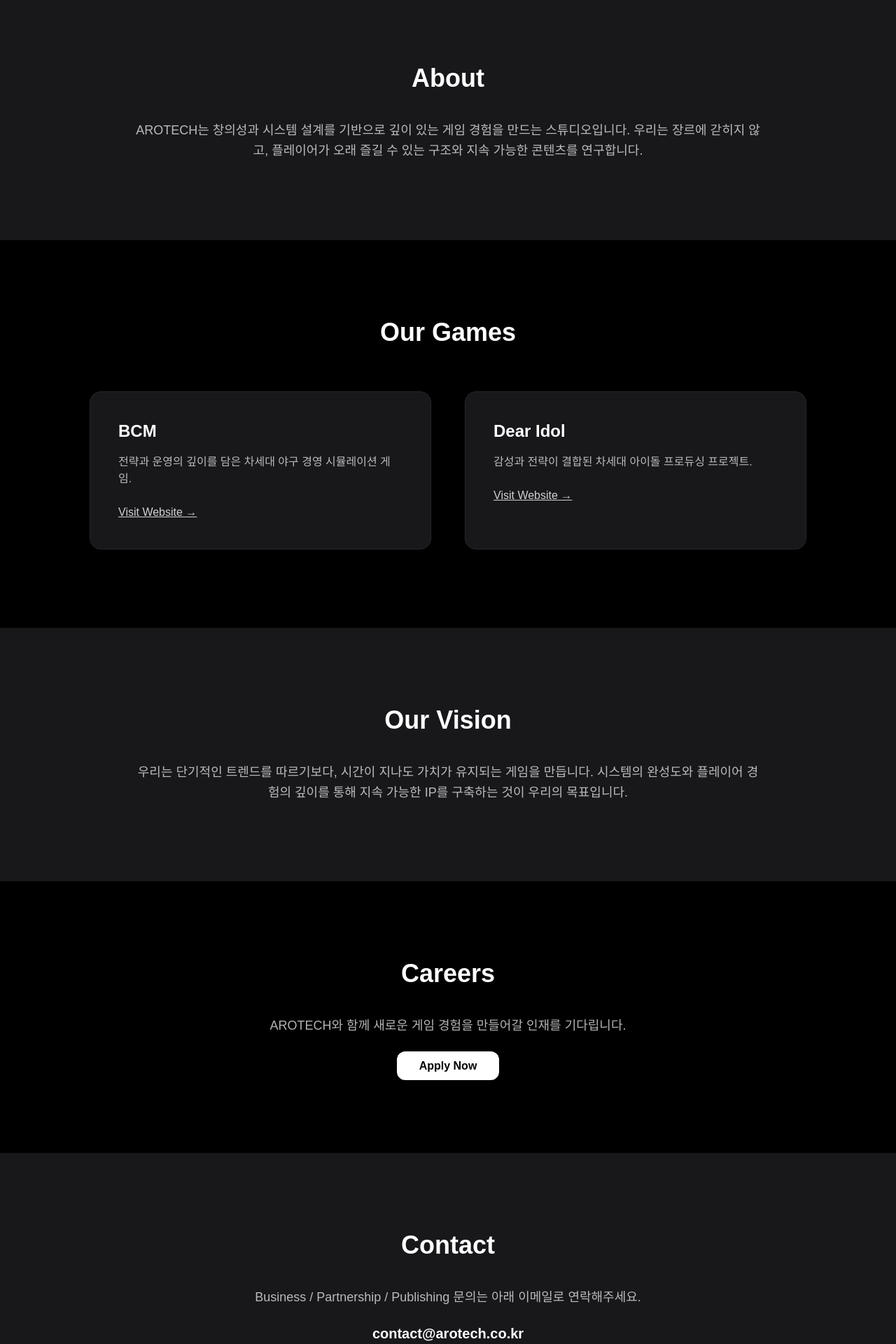
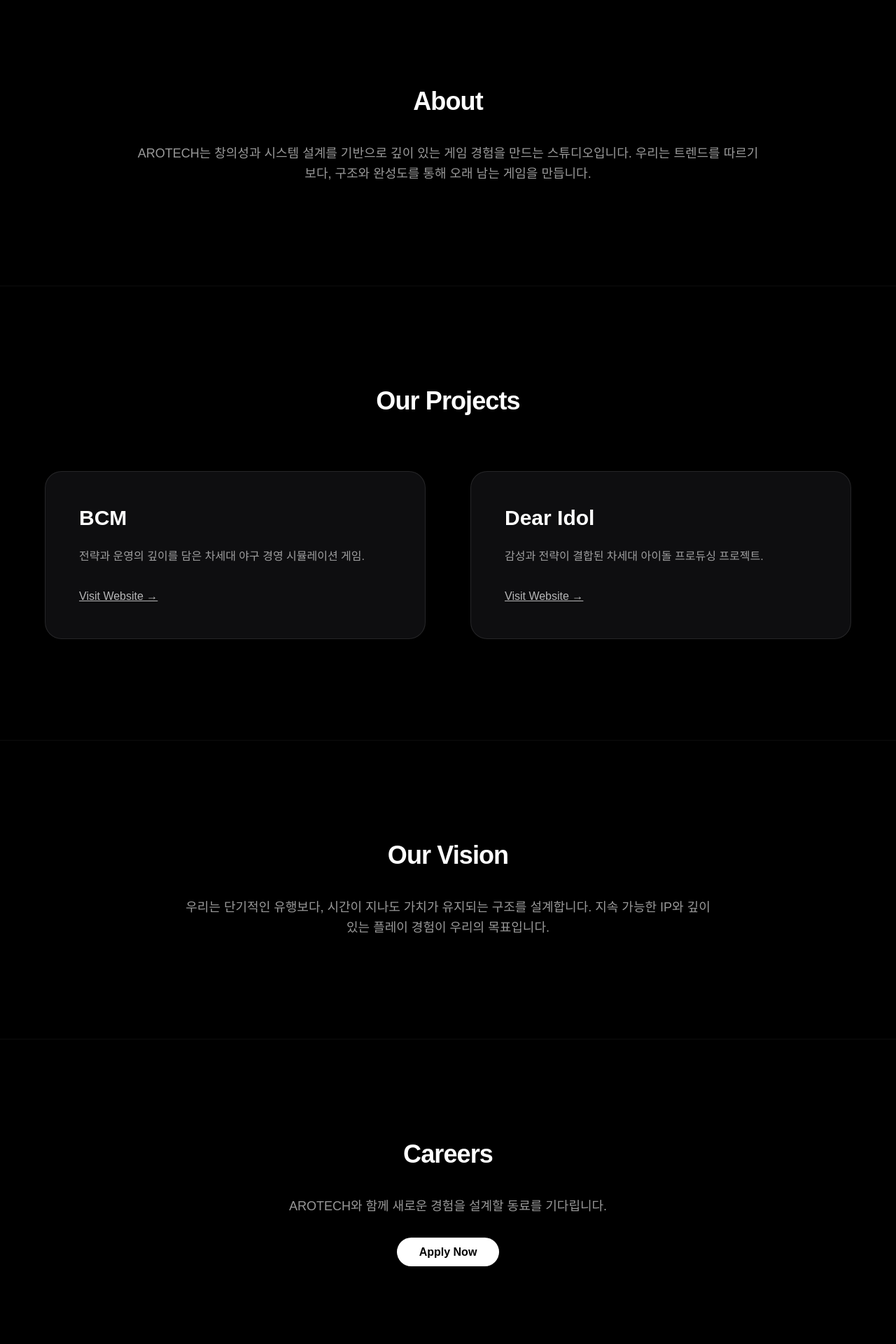
Before and after one commit to arotech-inc/corporate, a Next.js app: page / in a window 1280 px wide. Shown: the part 820-2740 px from the top of the page at 70% size. Built offline with nearby package versions, Linux system fonts and the light colour scheme.

Commit message:
corporate premium design v3

```diff
--- a/app/page.tsx
+++ b/app/page.tsx
@@ -1,26 +1,32 @@
 export default function Home() {
   return (
-    <main className="bg-black text-white scroll-smooth">
+    <main className="bg-black text-white overflow-hidden">
+
+      {/* ===== Background Gradient Glow ===== */}
+      <div className="absolute inset-0 -z-10 bg-gradient-to-br from-zinc-900 via-black to-black" />
+      <div className="absolute top-[-200px] left-1/2 -translate-x-1/2 w-[800px] h-[800px] bg-purple-600 opacity-10 blur-[180px] -z-10" />
 
       {/* ================= HERO ================= */}
       <section className="min-h-screen flex flex-col items-center justify-center text-center px-6">
-        <h1 className="text-5xl md:text-7xl font-bold mb-6 tracking-tight">
+        <h1 className="text-6xl md:text-7xl font-extrabold tracking-tight mb-6">
           AROTECH STUDIO
         </h1>
-        <p className="text-lg md:text-xl opacity-70 max-w-2xl mb-10 leading-relaxed">
-          새로운 장르의 경험을 설계하는 게임 스튜디오
+        <p className="text-lg md:text-xl opacity-60 max-w-2xl leading-relaxed mb-12">
+          새로운 장르의 경험을 설계하는
+          <br />
+          차세대 게임 스튜디오
         </p>
 
         <div className="flex gap-6">
           <a
             href="#games"
-            className="px-8 py-3 bg-white text-black rounded-xl font-semibold hover:opacity-80 transition"
+            className="px-8 py-3 rounded-full bg-white text-black font-semibold hover:scale-105 transition duration-300"
           >
-            Our Games
+            Explore Projects
           </a>
           <a
             href="#contact"
-            className="px-8 py-3 border border-white rounded-xl hover:bg-white hover:text-black transition"
+            className="px-8 py-3 rounded-full border border-white/30 hover:bg-white hover:text-black transition duration-300"
           >
             Contact
           </a>
@@ -28,52 +34,56 @@
       </section>
 
       {/* ================= ABOUT ================= */}
-      <section className="py-28 px-6 bg-zinc-900">
+      <section className="py-36 px-6 border-t border-white/5">
         <div className="max-w-4xl mx-auto text-center">
-          <h2 className="text-4xl font-bold mb-10">About</h2>
-          <p className="opacity-70 leading-relaxed text-lg">
+          <h2 className="text-4xl font-bold mb-10 tracking-tight">
+            About
+          </h2>
+          <p className="opacity-60 text-lg leading-relaxed">
             AROTECH는 창의성과 시스템 설계를 기반으로
             깊이 있는 게임 경험을 만드는 스튜디오입니다.
-            우리는 장르에 갇히지 않고,
-            플레이어가 오래 즐길 수 있는 구조와
-            지속 가능한 콘텐츠를 연구합니다.
+            우리는 트렌드를 따르기보다,
+            구조와 완성도를 통해 오래 남는 게임을 만듭니다.
           </p>
         </div>
       </section>
 
       {/* ================= OUR GAMES ================= */}
-      <section id="games" className="py-28 px-6">
-        <h2 className="text-4xl font-bold text-center mb-16">
-          Our Games
+      <section
+        id="games"
+        className="py-36 px-6 border-t border-white/5"
+      >
+        <h2 className="text-4xl font-bold text-center mb-20 tracking-tight">
+          Our Projects
         </h2>
 
-        <div className="grid md:grid-cols-2 gap-12 max-w-5xl mx-auto">
+        <div className="grid md:grid-cols-2 gap-16 max-w-6xl mx-auto">
 
-          {/* BCM */}
-          <div className="bg-zinc-900 p-10 rounded-2xl hover:scale-105 transition duration-300 border border-zinc-800">
-            <h3 className="text-2xl font-bold mb-4">BCM</h3>
-            <p className="opacity-70 mb-6">
+          <div className="group relative bg-zinc-900/60 backdrop-blur-xl p-12 rounded-3xl border border-white/10 hover:border-white/30 transition duration-500">
+            <div className="absolute inset-0 rounded-3xl bg-gradient-to-br from-blue-500/10 to-transparent opacity-0 group-hover:opacity-100 transition" />
+            <h3 className="text-3xl font-bold mb-6">BCM</h3>
+            <p className="opacity-60 leading-relaxed mb-8">
               전략과 운영의 깊이를 담은
               차세대 야구 경영 시뮬레이션 게임.
             </p>
             <a
               href="https://bcm-game.com"
-              className="text-white underline opacity-80 hover:opacity-100"
+              className="underline opacity-70 hover:opacity-100 transition"
             >
               Visit Website →
             </a>
           </div>
 
-          {/* Dear Idol */}
-          <div className="bg-zinc-900 p-10 rounded-2xl hover:scale-105 transition duration-300 border border-zinc-800">
-            <h3 className="text-2xl font-bold mb-4">Dear Idol</h3>
-            <p className="opacity-70 mb-6">
+          <div className="group relative bg-zinc-900/60 backdrop-blur-xl p-12 rounded-3xl border border-white/10 hover:border-white/30 transition duration-500">
+            <div className="absolute inset-0 rounded-3xl bg-gradient-to-br from-pink-500/10 to-transparent opacity-0 group-hover:opacity-100 transition" />
+            <h3 className="text-3xl font-bold mb-6">Dear Idol</h3>
+            <p className="opacity-60 leading-relaxed mb-8">
               감성과 전략이 결합된
               차세대 아이돌 프로듀싱 프로젝트.
             </p>
             <a
               href="https://dearidol.game"
-              className="text-white underline opacity-80 hover:opacity-100"
+              className="underline opacity-70 hover:opacity-100 transition"
             >
               Visit Website →
             </a>
@@ -83,46 +93,49 @@
       </section>
 
       {/* ================= VISION ================= */}
-      <section className="py-28 px-6 bg-zinc-900">
-        <div className="max-w-4xl mx-auto text-center">
-          <h2 className="text-4xl font-bold mb-10">Our Vision</h2>
-          <p className="opacity-70 leading-relaxed text-lg">
-            우리는 단기적인 트렌드를 따르기보다,
-            시간이 지나도 가치가 유지되는 게임을 만듭니다.
-            시스템의 완성도와 플레이어 경험의 깊이를 통해
-            지속 가능한 IP를 구축하는 것이 우리의 목표입니다.
+      <section className="py-36 px-6 border-t border-white/5 text-center">
+        <h2 className="text-4xl font-bold mb-10 tracking-tight">
+          Our Vision
+        </h2>
+        <p className="max-w-3xl mx-auto opacity-60 text-lg leading-relaxed">
+          우리는 단기적인 유행보다,
+          시간이 지나도 가치가 유지되는 구조를 설계합니다.
+          지속 가능한 IP와 깊이 있는 플레이 경험이
+          우리의 목표입니다.
         </p>
-        </div>
       </section>
 
       {/* ================= CAREERS ================= */}
-      <section className="py-28 px-6">
-        <div className="max-w-4xl mx-auto text-center">
-          <h2 className="text-4xl font-bold mb-10">Careers</h2>
-          <p className="opacity-70 mb-8 text-lg">
-            AROTECH와 함께 새로운 게임 경험을 만들어갈
-            인재를 기다립니다.
+      <section className="py-36 px-6 border-t border-white/5 text-center">
+        <h2 className="text-4xl font-bold mb-10 tracking-tight">
+          Careers
+        </h2>
+        <p className="opacity-60 mb-10 text-lg">
+          AROTECH와 함께 새로운 경험을 설계할
+          동료를 기다립니다.
         </p>
         <a
           href="mailto:contact@arotech.co.kr"
-            className="px-8 py-3 bg-white text-black rounded-xl font-semibold hover:opacity-80 transition"
+          className="px-8 py-3 rounded-full bg-white text-black font-semibold hover:scale-105 transition duration-300"
         >
           Apply Now
         </a>
-        </div>
       </section>
 
       {/* ================= CONTACT ================= */}
-      <section id="contact" className="py-28 px-6 bg-zinc-900">
-        <div className="max-w-4xl mx-auto text-center">
-          <h2 className="text-4xl font-bold mb-10">Contact</h2>
-          <p className="opacity-70 text-lg">
-            Business / Partnership / Publishing 문의는 아래 이메일로 연락해주세요.
+      <section
+        id="contact"
+        className="py-36 px-6 border-t border-white/5 text-center"
+      >
+        <h2 className="text-4xl font-bold mb-10 tracking-tight">
+          Contact
+        </h2>
+        <p className="opacity-60 mb-6">
+          Business / Publishing / Partnership 문의
         </p>
-          <p className="mt-6 text-xl font-semibold">
+        <p className="text-xl font-semibold">
           contact@arotech.co.kr
         </p>
-        </div>
       </section>
 
     </main>
```
Lines whose indentation alone changed are shown as unchanged.
